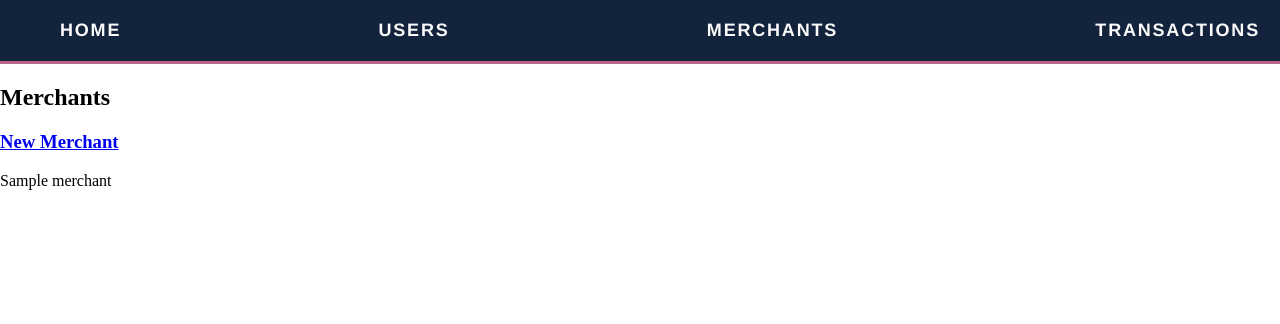
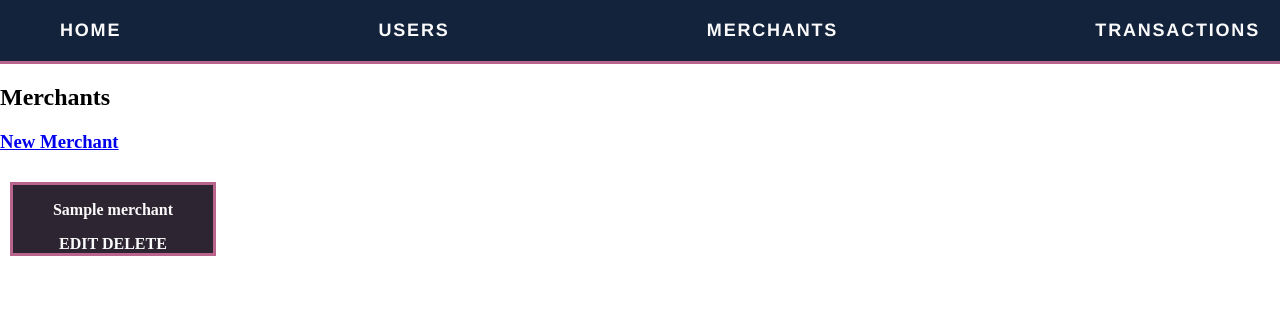
Before and after one commit to Madeleinecw/Code_Clan_Work, a Flask app: page /merchants in a window 1280 px wide. Shown: the top 324 px of the page. Run offline with Flask 2, Linux system fonts and the light colour scheme; a database or web service that is not in the repository returns one stand-in record (values such as "Sample title"); some libraries are stand-ins or nearby versions.

Commit message:
added merchant edit page

```diff
--- a/spending_project/app.py
+++ b/spending_project/app.py
@@ -1,5 +1,5 @@
 from flask import Blueprint, Flask, render_template
-
+from repositories import user_repository
 from controllers.transactions_controller import transactions_blueprint
 from controllers.users_controller import users_blueprint
 from controllers.merchants_controller import merchants_blueprint
@@ -12,7 +12,8 @@ app.register_blueprint(merchants_blueprint)
 
 @app.route("/")
 def main():
-    return render_template('index.html')
+    all_users = user_repository.select_all()
+    return render_template('index.html', all_users = all_users)
 
 if __name__ == '__main__':
     app.run()
--- a/spending_project/controllers/merchants_controller.py
+++ b/spending_project/controllers/merchants_controller.py
@@ -20,3 +20,20 @@ def create_merchant():
     new_merchant = Merchant(name)
     merchant_repository.save(new_merchant)
     return redirect("/merchants")
+
+@merchants_blueprint.route("/merchants/<id>/edit")
+def edit(id):
+    merchant = merchant_repository.select(id)
+    return render_template("merchants/edit.html", merchant = merchant)
+
+@merchants_blueprint.route("/merchants/<id>", methods=['post'])
+def update(id):
+    name = request.form['name']
+    updated_merchant = Merchant(name, id)
+    merchant_repository.update(updated_merchant)
+    return redirect("/merchants")
+
+@merchants_blueprint.route("/merchants/<id>/delete")
+def delete(id):
+    merchant_repository.delete(id)
+    return redirect("/merchants")
--- a/spending_project/repositories/merchant_repository.py
+++ b/spending_project/repositories/merchant_repository.py
@@ -17,7 +17,6 @@ def select_all():
         merchants.append(merchant)
     return merchants
 
-
 def select(id):
     sql = "SELECT * FROM merchants WHERE id = %s"
     values = [id]
@@ -33,3 +32,8 @@ def delete(id):
     sql = "DELETE FROM merchants WHERE id = %s"
     values = [id]
     run_sql(sql, values)
+
+def update(merchant):
+    sql = "UPDATE merchants SET name = %s WHERE id = %s"
+    values = [merchant.name, merchant.id]
+    run_sql(sql, values)
--- a/spending_project/repositories/transaction_repository.py
+++ b/spending_project/repositories/transaction_repository.py
@@ -41,3 +41,8 @@ def delete(id):
     sql = "DELETE FROM transactions WHERE id = %s"
     values = [id]
     run_sql(sql, values)
+
+def update(transaction):
+    sql = "UPDATE transactions SET (user_id, merchant_id) = (%s, %s) WHERE id = %s"
+    values = [transaction.user.id, transaction.merchant.id, transaction.id]
+    run_sql(sql, values)
--- a/spending_project/repositories/user_repository.py
+++ b/spending_project/repositories/user_repository.py
@@ -33,3 +33,8 @@ def delete(id):
     sql = "DELETE FROM users WHERE id = %s"
     values = [id]
     run_sql(sql, values)
+
+def update(user):
+    sql = "UPDATE users SET name = %s WHERE id = %s"
+    values = [user.name, user.id]
+    run_sql(sql, values)
--- a/spending_project/static/style.css
+++ b/spending_project/static/style.css
@@ -39,3 +39,28 @@ body {
     margin: 0;
     /* margin-left: 30px */
 }
+
+.merchant_container {
+    display: flex;
+    flex-flow: row wrap;
+}
+
+.merchant_section {
+    flex: 20%;
+    padding: 10px;
+}
+
+.merchant {
+    width: 200px;
+    border: #B9648C 3px solid;
+    text-align: center;
+    color: #FAFAFA;
+    font-weight: bold;
+    background-color: #2e2532;
+}
+
+.merchant>a {
+    text-decoration: none;
+    color: #FAFAFA;
+    justify-content: space-between;
+}
--- a/spending_project/templates/merchants/index.html
+++ b/spending_project/templates/merchants/index.html
@@ -2,10 +2,15 @@
 
 <h2>Merchants</h2>
 <h3><a href="/merchants/new">New Merchant</a></h3>
-{% for merchant in merchants %}
-
-<section>
-    <p>{{ merchant.name }}</p>
-</section>
-
-{% endfor %} {% endblock %}
+<div class="merchant_container">
+    {% for merchant in merchants %}
+    <section class="merchant_section">
+        <div class="merchant">
+            <p>{{ merchant.name }}</p>
+            <a href="/merchants/{{ merchant.id }}/edit">EDIT</a>
+            <a href="/merchants/{{ merchant.id }}/delete">DELETE</a>
+        </div>
+    </section>
+    {% endfor %}
+</div>
+{% endblock %}
--- /dev/null
+++ b/spending_project/templates/users/dashboard.html
@@ -0,0 +1,5 @@
+{% extends 'base.html' %} {% block content %}
+
+<h2>Welcome back, {{ user.name }}! </h2>
+
+{% endblock %}
--- /dev/null
+++ b/spending_project/templates/users/first_visit.html
@@ -0,0 +1,5 @@
+{% extends 'base.html' %} {% block content %}
+
+<h2>Welcome {{ user.name }}! </h2>
+
+{% endblock %}
--- a/spending_project/templates/users/index.html
+++ b/spending_project/templates/users/index.html
@@ -1,7 +1,6 @@
 {% extends "base.html" %} {% block content %}
 
 <h2>Users</h2>
-<h3><a href="/users/new">New User</a></h3>
 
 {% for user in users %}
 
--- a/spending_project/templates/users/new.html
+++ b/spending_project/templates/users/new.html
@@ -2,7 +2,7 @@
 
 <h2>New User</h2>
 
-<form action="/users" method="POST">
+<form action="/users/dashboard" method="POST">
     <div>
         <label for="name">Name:</label>
         <input type="text" id="name" name="name">
```
Also changed, not shown: spending_project/controllers/users_controller.py (+23 -2 lines), spending_project/templates/index.html (+21 -0 lines), spending_project/templates/merchants/edit.html (added, +13 -0 lines).
